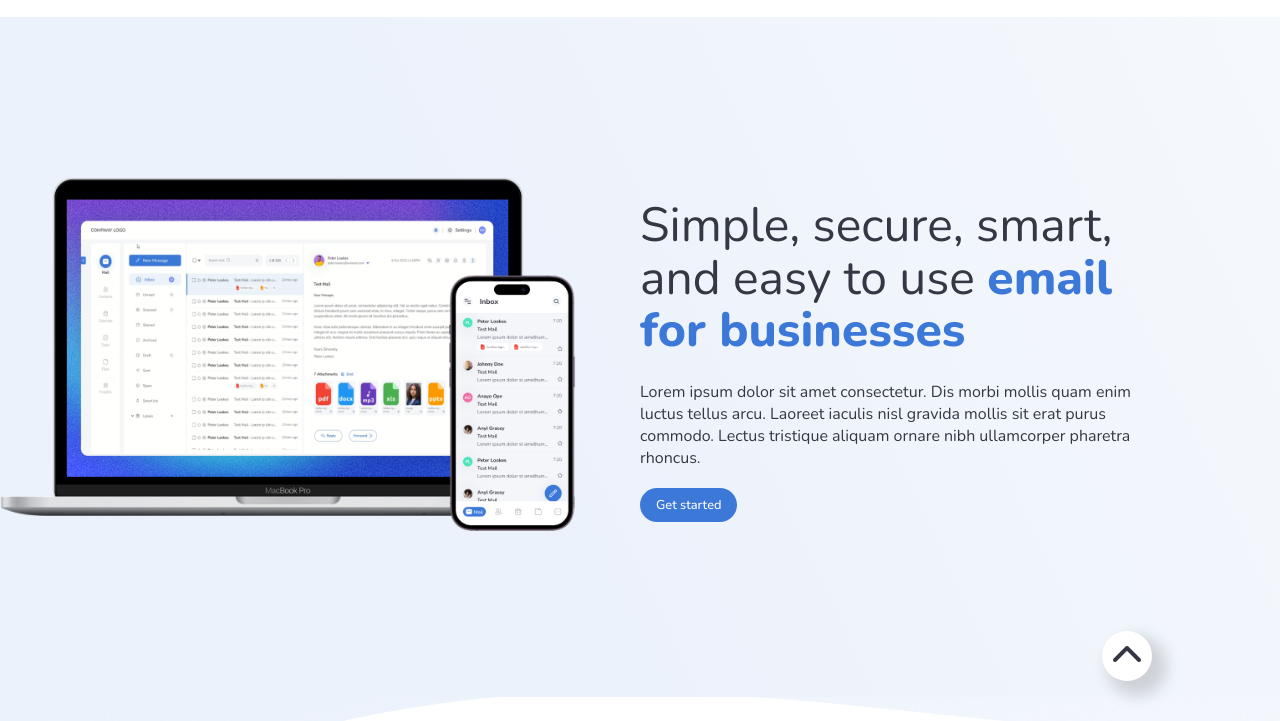
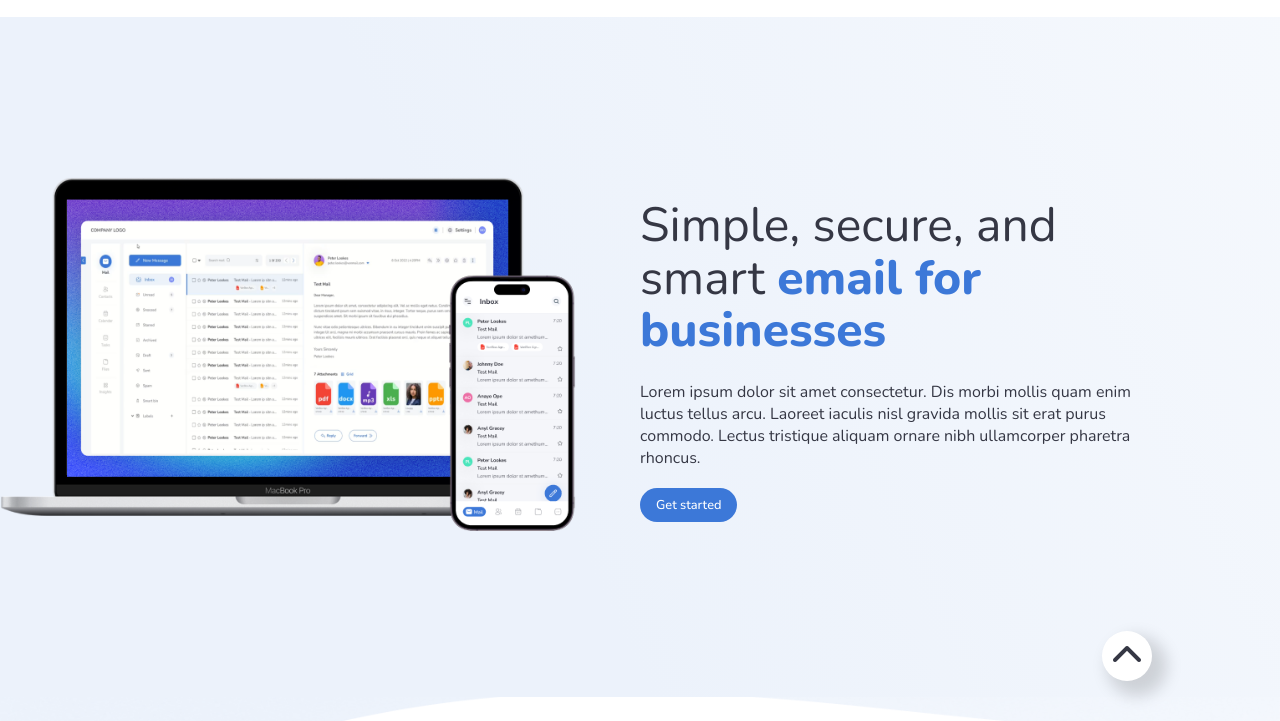
Before and after one commit to xwiz/venMail, a plain HTML site: page index.html in a window 1280 px wide. Shown: the part 79-800 px from the top of the page. Drawn offline with nearby package versions, Linux system fonts and the light colour scheme.

Commit message:
Update index.html

```diff
--- a/index.html
+++ b/index.html
@@ -92,7 +92,7 @@
         <div class="hero_section_details">
           <div class="hero_details">
             <h2>
-              Simple, secure, smart, and easy to use
+              Simple, secure, and smart
               <span class="hero_details_emphasis">email for businesses</span>
             </h2>
             <p>
```
